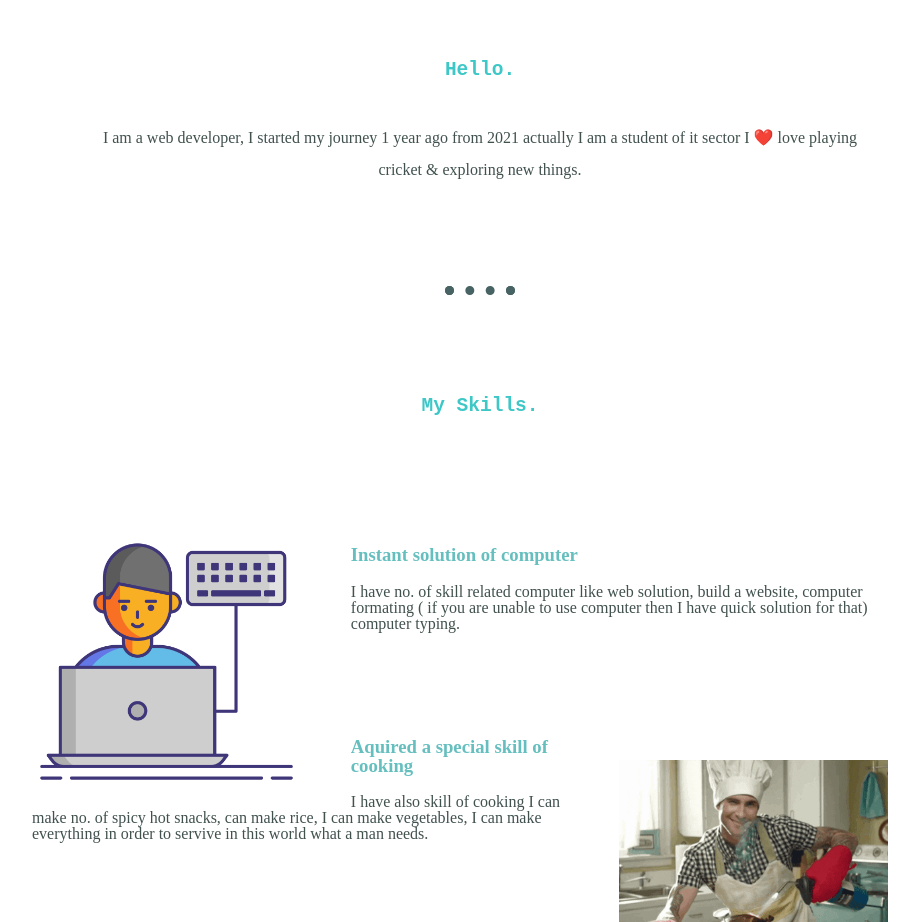
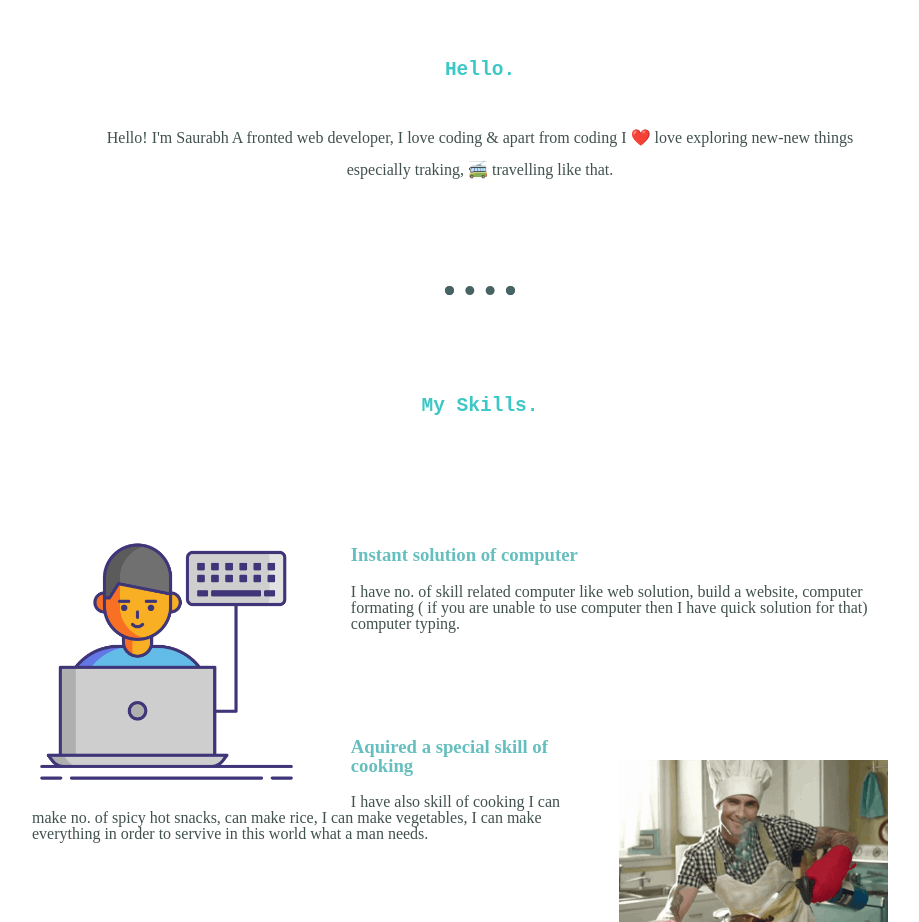
Before and after one commit to Sourabhpande532/DemoPersonalWebsite, a plain HTML site: page index.html in a window 1280 px wide. Shown: the part 1420-2342 px from the top of the page, without its empty margins (160-1079 px from the left). Drawn offline with Linux system fonts and the light colour scheme; a web font is replaced by a local one.

Commit message:
Update index.html

```diff
--- a/index.html
+++ b/index.html
@@ -28,9 +28,7 @@
         <img class="sau-img" src="saurabh.png" alt="image" />
         <h2>Hello.</h2>
         <p class="intro">
-          I am a web developer, I started my journey 1 year ago from 2021
-          actually I am a student of it sector I ❤️️ love playing cricket &
-          exploring new things.
+          Hello! I'm Saurabh A fronted web developer, I love coding & apart from coding I ❤️️ love exploring new-new things especially traking, 🚎 travelling like that.
         </p>
       </div>
       <hr />
```
